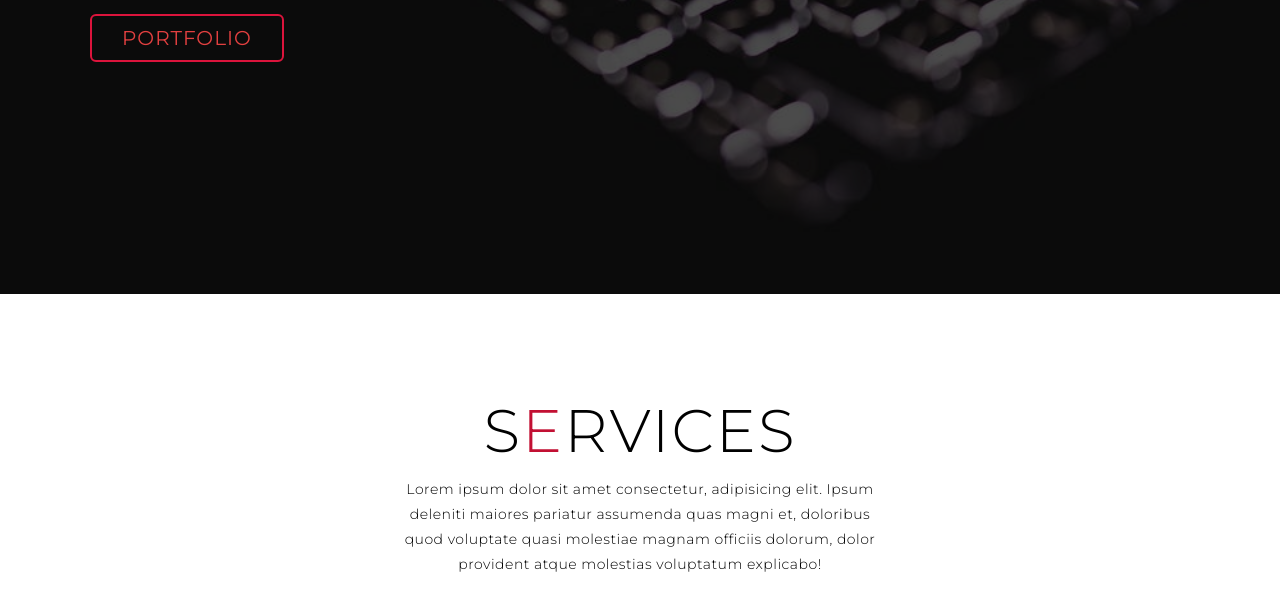
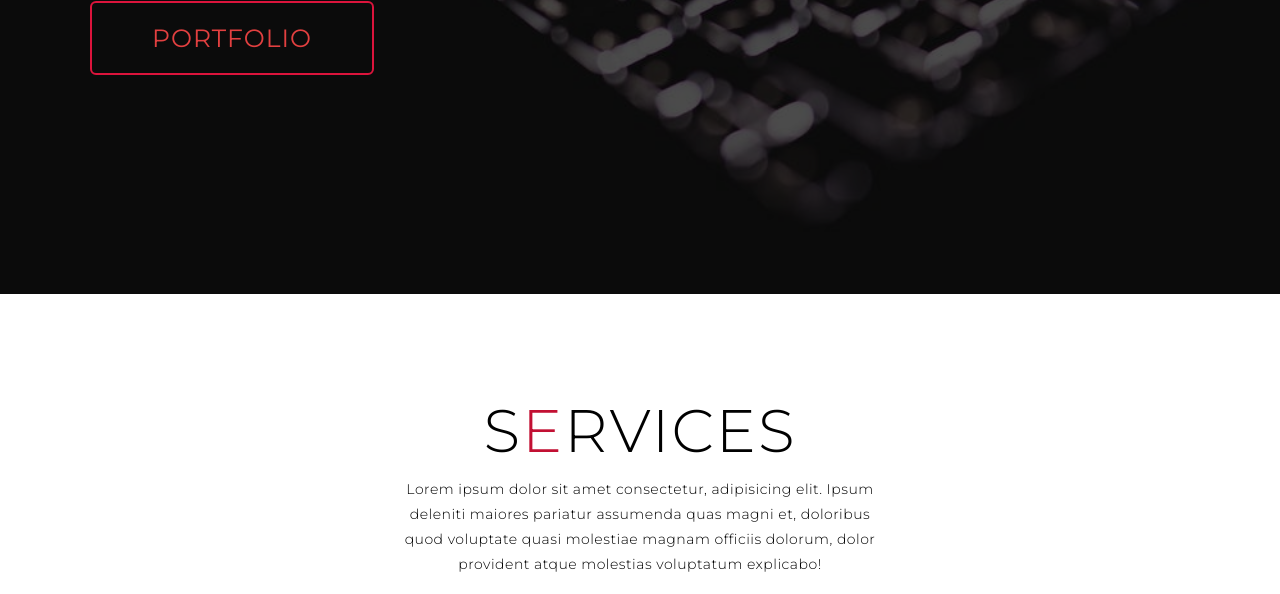
Before and after one commit to jesusmares82-hub/personal-website, a plain HTML site: page index.html in a window 1280 px wide. Shown: the part 506-1100 px from the top of the page. Drawn offline with Linux system fonts and the light colour scheme.

Commit message:
clase cta por btn

```diff
--- a/style.css
+++ b/style.css
@@ -585,7 +585,7 @@ p {
 
 /* Media Query For Tablet */
 @media only screen and (min-width: 768px) {
-	.cta {
+	.btn {
 		font-size: 2.5rem;
 		padding: 20px 60px;
 	}
```
